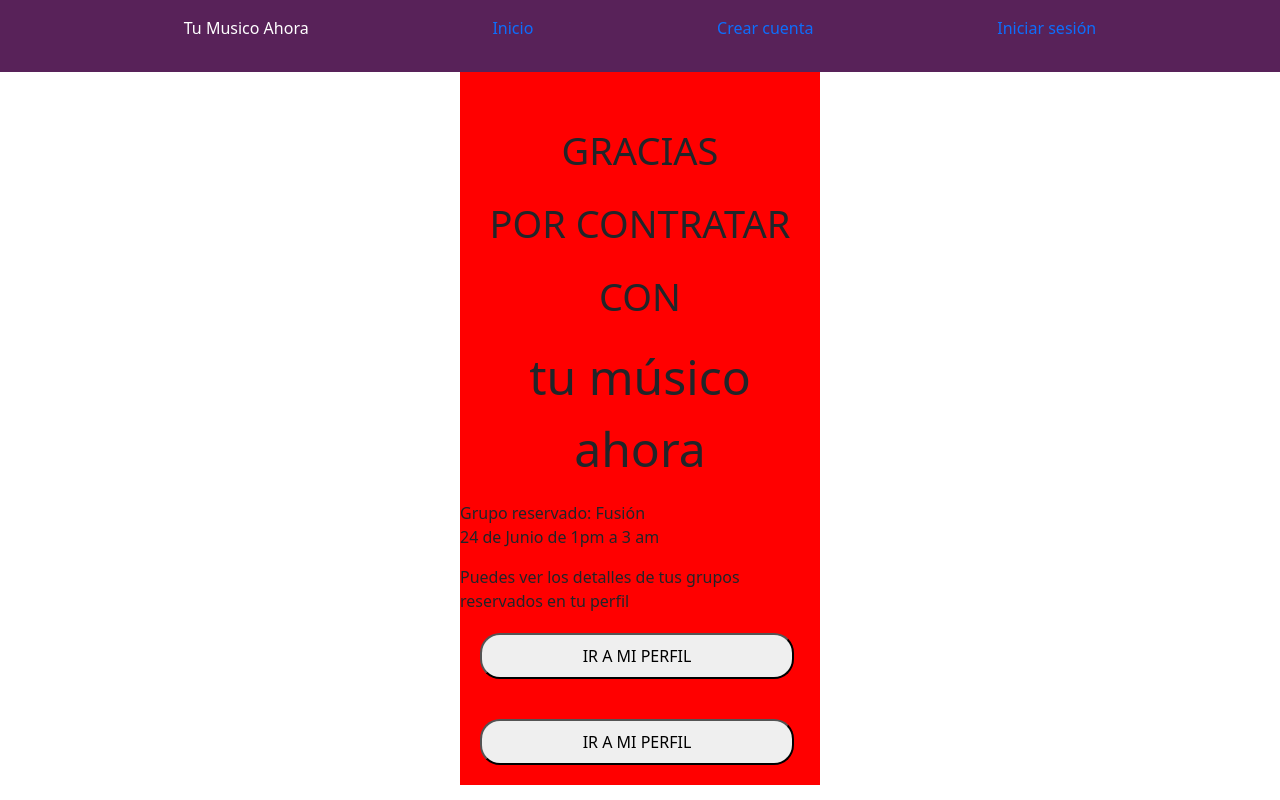
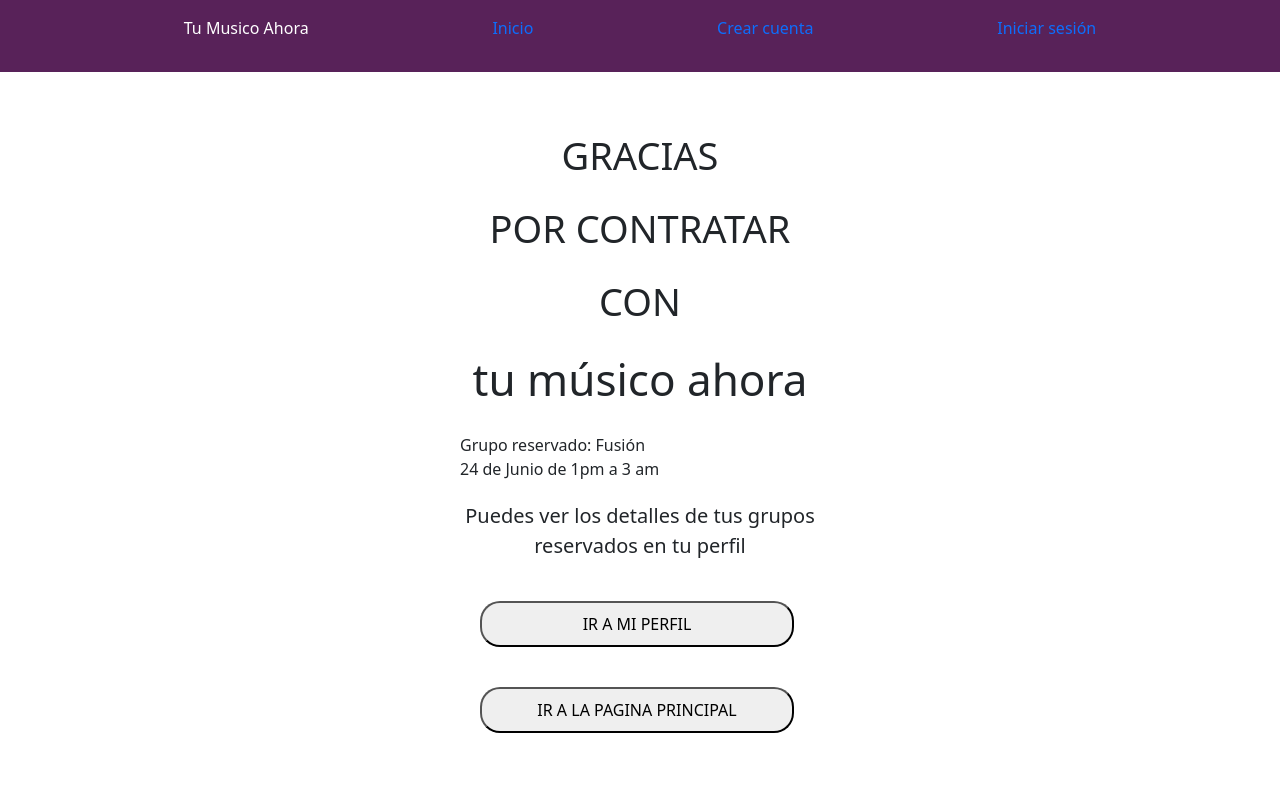
Before and after one commit to Kodemia-MusicApp/MusicApp-FrontEnd, a React (Create React App) app: page /congrats in a window 1280 px wide. Built offline with nearby package versions, Linux system fonts and the light colour scheme; no server answers.

Commit message:
1 file modified

```diff
--- a/src/Pages/Congrats/Congrats.jsx
+++ b/src/Pages/Congrats/Congrats.jsx
@@ -10,27 +10,28 @@ export const Congrats = () => {
             <div className="Congrats">
                 <div className="Congrats-container">
                     <div className="Congrats-content">
-                        <div>
+                        <div className="CongratsTitles">
                             <p className="Contrats-Title0">GRACIAS </p>
                             <p className="Contrats-Title">POR CONTRATAR</p>
                             <p className="Contrats-Title">CON</p>
-                            <p className="Contrats-Title2"> tu músico ahora </p>
+                            <p className="Contrats-Title2">tu músico ahora</p>
                         </div>
                     </div>
                     <div>
                         <p className="datatext">Grupo reservado: Fusión</p>
                         <p>24 de Junio de 1pm a 3 am</p>
                     </div>
-                    <div className="">
+                    <div className="congratsMessage">
                         {' '}
                         Puedes ver los detalles de tus grupos reservados en tu
                         perfil
                     </div>
                     <button className="BotonGeneral">IR A MI PERFIL</button>
-                <button className="BotonGeneral"> IR A MI PERFIL</button>
-
+                    <button className="BotonGeneral">
+                        {' '}
+                        IR A LA PAGINA PRINCIPAL
+                    </button>
                 </div>
-
             </div>
         </div>
     )
--- a/src/Pages/Congrats/Congrats.scss
+++ b/src/Pages/Congrats/Congrats.scss
@@ -6,12 +6,20 @@
 }
 .Congrats-container {
     width: 360px;
-    background-color: red;
 }
 .Congrats-content {
+    padding: 5px;
 }
 ///TEXT
-
+.congratsMessage {
+    font-size: 20px;
+    text-align: center;
+    margin-bottom: 20px;
+    margin-top: 20px;
+}
+.CongratsTitles {
+    background-color: whi;
+}
 .Contrats-Title0 {
     margin-top: 50px;
     font-size: 38px;
@@ -24,7 +32,7 @@
 }
 
 .Contrats-Title2 {
-    font-size: 48px;
+    font-size: 44px;
     font-weight: 500;
     text-align: center;
 }
```
